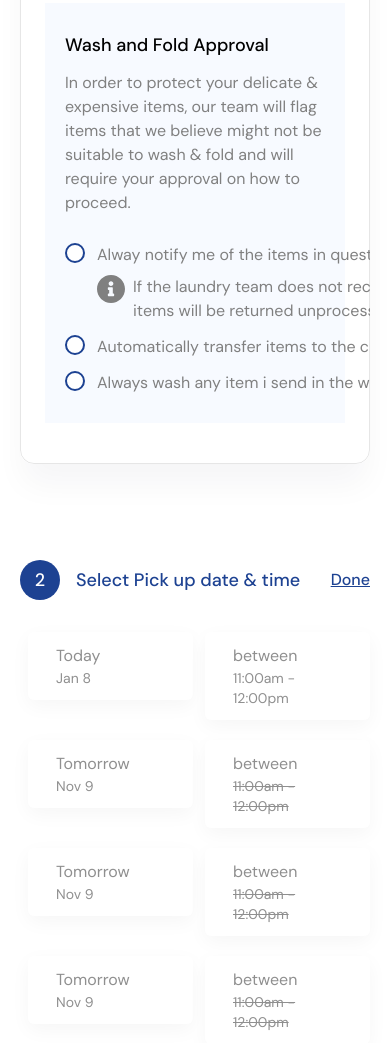
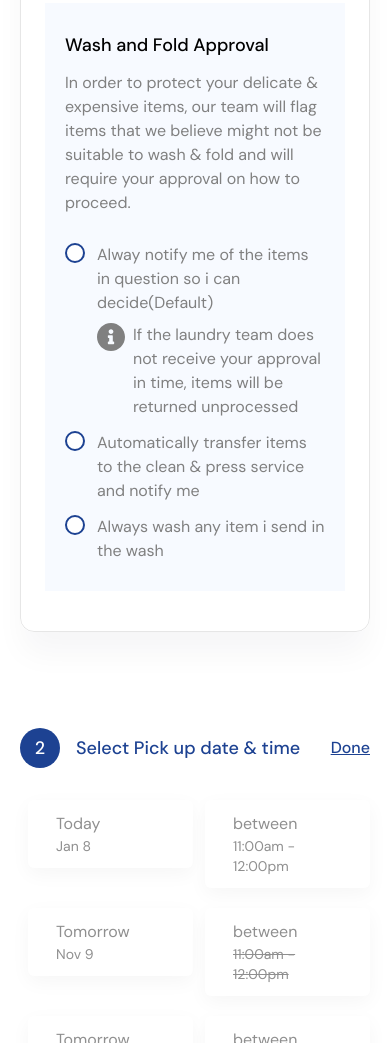
Before and after one commit to vfshera/dry-clean, a website: page src/index.html in a window 390 px wide. Shown: the part 2074-3117 px from the top of the page. Drawn offline with nearby package versions, Linux system fonts and the light colour scheme; files that its build step writes are made by us from their sources.

Commit message:
fix overflow paragraphs

```diff
--- a/src/index.html
+++ b/src/index.html
@@ -512,7 +512,7 @@
 
             <ul class="mt-7 flex flex-col gap-3">
               <li>
-                <div class="flex items-center justify-center w-max">
+                <div class="flex items-center">
                   <label for="proceed" class="flex items-center cursor-pointer">
                     <!-- toggle -->
                     <div class="relative flex items-start gap-3">
@@ -537,9 +537,9 @@
                             class="h-7 aspect-square"
                             alt="info"
                           />
-                          <p class="text-gray-1 break-words">
+                          <p class="text-gray-1">
                             If the laundry team does not receive your approval
-                            in time, <br />
+                            in time, <br class="hidden lg:block" />
                             items will be returned unprocessed
                           </p>
                         </div>
@@ -549,7 +549,7 @@
                 </div>
               </li>
               <li>
-                <div class="flex items-center justify-center w-max">
+                <div class="flex items-center">
                   <label for="proceed" class="flex items-center cursor-pointer">
                     <!-- toggle -->
                     <div class="relative flex items-start gap-3">
@@ -574,7 +574,7 @@
                 </div>
               </li>
               <li>
-                <div class="flex items-center justify-center w-max">
+                <div class="flex items-center">
                   <label for="proceed" class="flex items-center cursor-pointer">
                     <!-- toggle -->
                     <div class="relative flex items-start gap-3">
```
